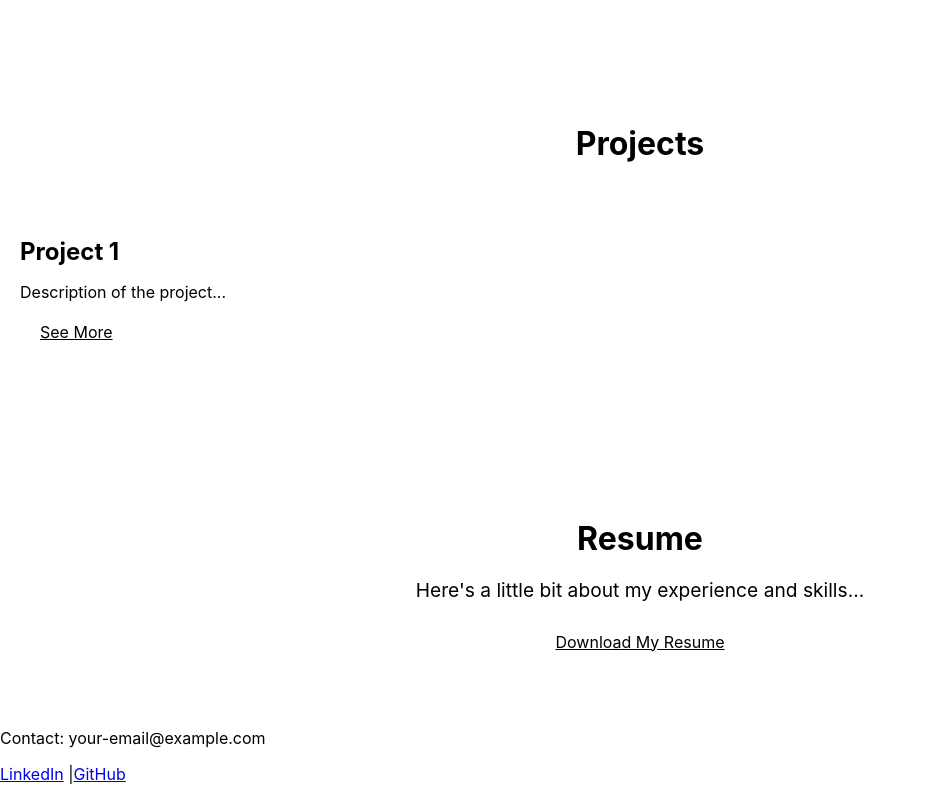
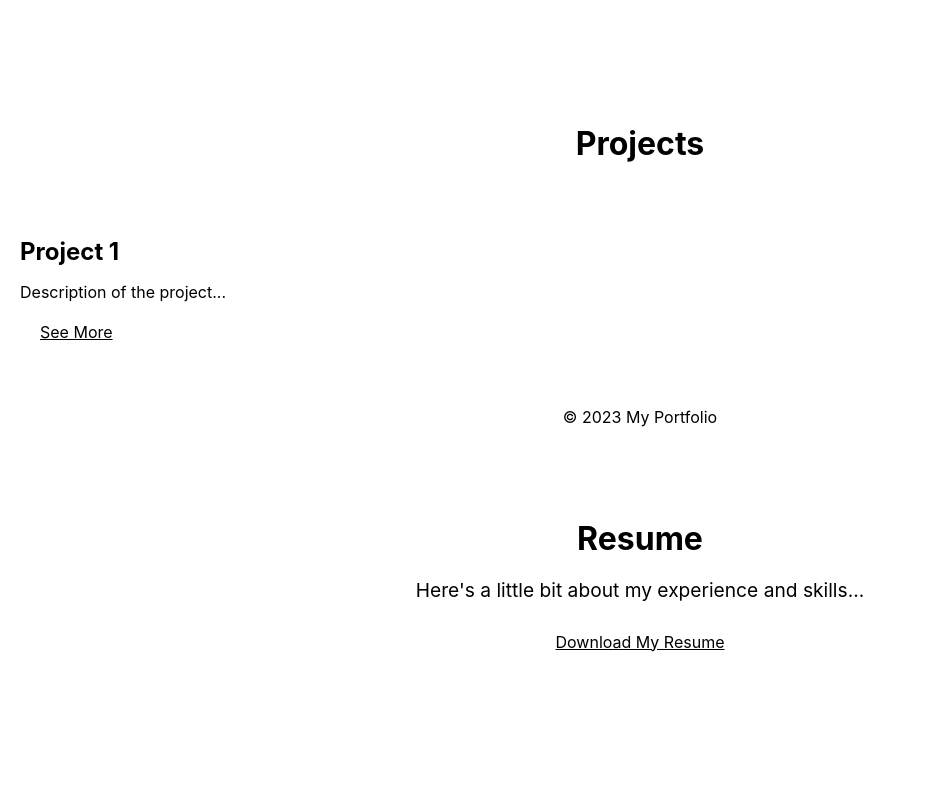
Before and after one commit to qrispi/christopher-baum, a React (Create React App) app: page / in a window 1280 px wide. Shown: the part 347-1147 px from the top of the page, without its empty margins (0-925 px from the left). After the commit the page ends 1059 px from the top, so only its background shows below. Built offline with nearby package versions, Linux system fonts and the light colour scheme.

Commit message:
Update Footer styling

```diff
--- a/src/components/Footer.js
+++ b/src/components/Footer.js
@@ -1,13 +1,10 @@
 import React from 'react';
+import '../styles/Footer.css';
 
 const Footer = () => {
     return (
-        <footer>
-            <p>Contact: your-email@example.com</p>
-            <p>
-                <a href="https://www.linkedin.com/in/yourusername">LinkedIn</a> |
-                <a href="https://github.com/yourusername">GitHub</a>
-            </p>
+        <footer className="footer">
+            <p>&copy; 2023 My Portfolio</p>
         </footer>
     );
 };
--- a/src/styles/Footer.css
+++ b/src/styles/Footer.css
@@ -0,0 +1,9 @@
+.footer {
+    background-color: var(--color-secondary);
+    color: var(--color-primary);
+    padding: 10px 0;
+    text-align: center;
+    position: fixed;
+    bottom: 0;
+    width: 100%;
+  }
```
